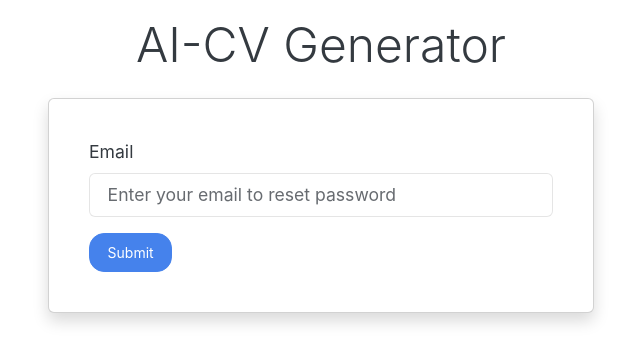
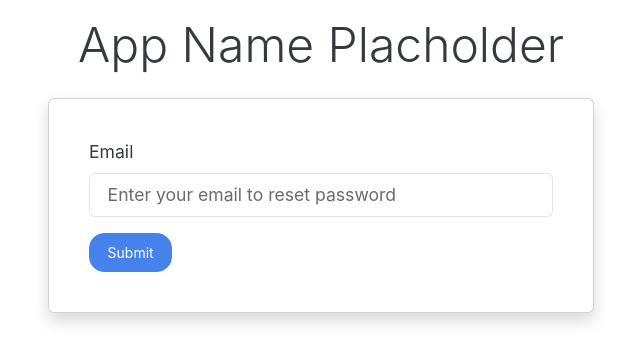
Before and after one commit to arantruslove/Full-Stack-Boilerplate, a React (Vite) app in the folder frontend/: page /initiate-password-reset in a window 1280 px wide. Shown: the top 362 px of the page, without its empty margins (319-959 px from the left). Built offline with nearby package versions, Linux system fonts and the light colour scheme; no server answers.

Commit message:
Replacing AI-CV Generator with App Name Placeholder.

```diff
--- a/frontend/src/pages/Auth/components/InitiateReset.jsx
+++ b/frontend/src/pages/Auth/components/InitiateReset.jsx
@@ -19,7 +19,7 @@ function InitiateReset({
     >
       <Row className="justify-content-center mb-3 mt-3">
         <Col className="text-center">
-          <h1 className="display-5">AI-CV Generator</h1>
+          <h1 className="display-5">App Name Placholder</h1>
         </Col>
       </Row>
       <Row>
--- a/frontend/src/pages/Auth/components/Login.jsx
+++ b/frontend/src/pages/Auth/components/Login.jsx
@@ -28,7 +28,7 @@ function Login({
     >
       <Row className="justify-content-center mb-3 mt-3">
         <Col className="text-center">
-          <h1 className="display-5">AI-CV Generator</h1>
+          <h1 className="display-5">App Name Placeholder</h1>
         </Col>
       </Row>
       <Row>
--- a/frontend/src/pages/Auth/components/ResetPassword.jsx
+++ b/frontend/src/pages/Auth/components/ResetPassword.jsx
@@ -24,7 +24,7 @@ function ResetPassword({
     >
       <Row className="justify-content-center mb-3 mt-3">
         <Col className="text-center">
-          <h1 className="display-5">AI-CV Generator</h1>
+          <h1 className="display-5">App Name Placholder</h1>
         </Col>
       </Row>
       <Row>
--- a/frontend/src/pages/Auth/components/SignUp.jsx
+++ b/frontend/src/pages/Auth/components/SignUp.jsx
@@ -27,7 +27,7 @@ function SignUp({
     >
       <Row className="justify-content-center mb-3 mt-3">
         <Col className="text-center">
-          <h1 className="display-5">AI-CV Generator</h1>
+          <h1 className="display-5">App Name Placeholder</h1>
         </Col>
       </Row>
       <Row>
--- a/frontend/src/pages/Auth/components/VerifyEmailSuccess.jsx
+++ b/frontend/src/pages/Auth/components/VerifyEmailSuccess.jsx
@@ -7,7 +7,7 @@ function verifyEmailSuccess() {
     <Container className="mt-3">
       <Row className="justify-content-center mb-2">
         <Col className="text-center">
-          <h1 className="display-5">AI-CV Generator</h1>
+          <h1 className="display-5">App Name Placholder</h1>
         </Col>
       </Row>
       <Row className="justify-content-center">
--- a/frontend/src/pages/LandingPage/components/LandingPage.jsx
+++ b/frontend/src/pages/LandingPage/components/LandingPage.jsx
@@ -7,12 +7,11 @@ function LandingPage() {
     <Container fluid className="min-vh-100 d-flex align-items-center bg-light">
       <Row className="justify-content-md-center">
         <Col md={8} className="text-center">
-          <h1 className="display-4 fw-bold">Welcome to AI-CV Generator!</h1>
+          <h1 className="display-4 fw-bold">App Name Placeholder</h1>
           <p className="lead mt-4">
-            Streamline your job search with AI-CV Generator! Instantly craft a
-            customized CV that&apos;s precision-tailored to each job
-            description. Embrace the simplicity of one-click CV customization
-            and propel your career forward.
+            Lorem ipsum dolor sit amet, consectetur adipiscing elit. Suspendisse
+            nec neque ipsum. Phasellus hendrerit blandit diam, ut scelerisque
+            elit egestas sed. Duis sollicitudin diam sit amet est auctor congue.
           </p>
           <div className="d-flex justify-content-center mt-4">
             <Link to="/login">
```
